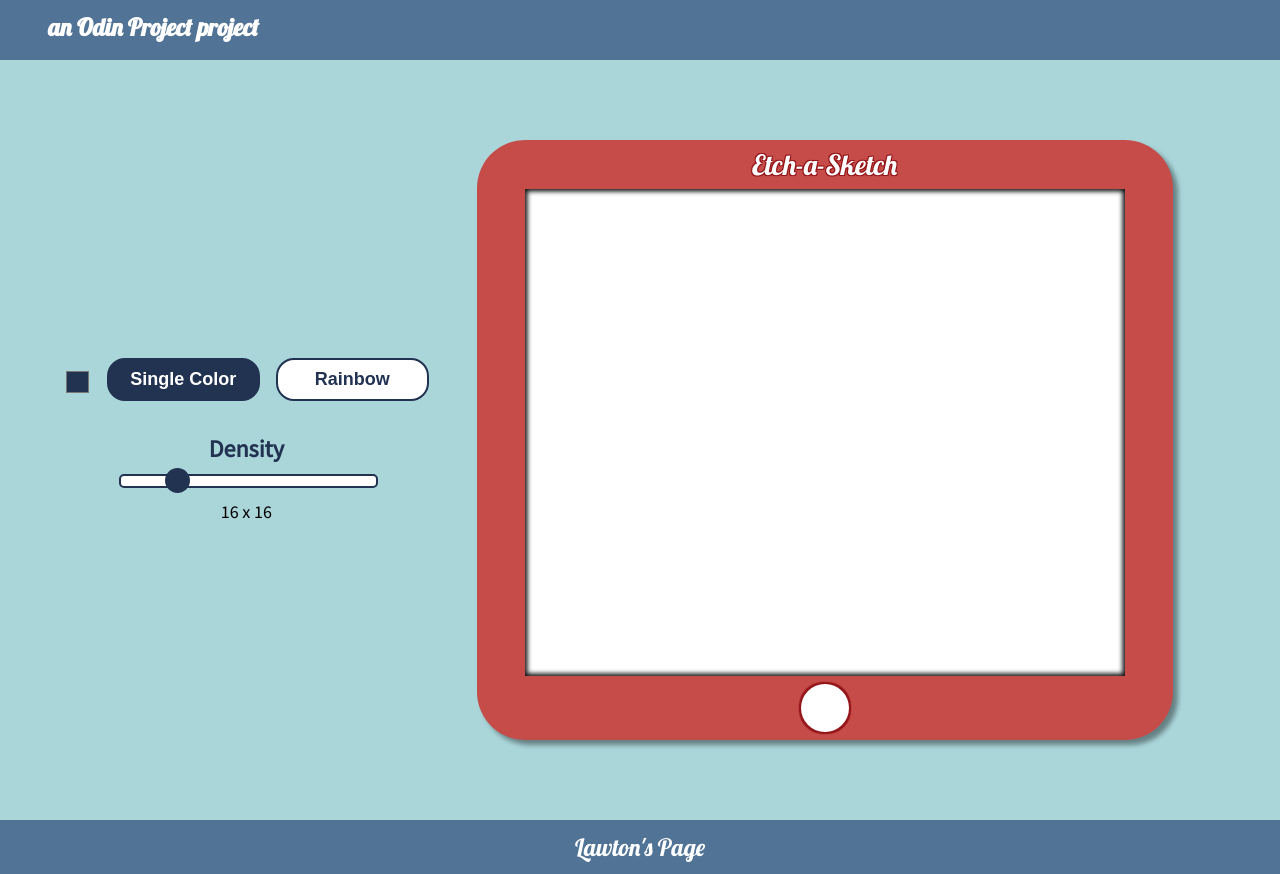
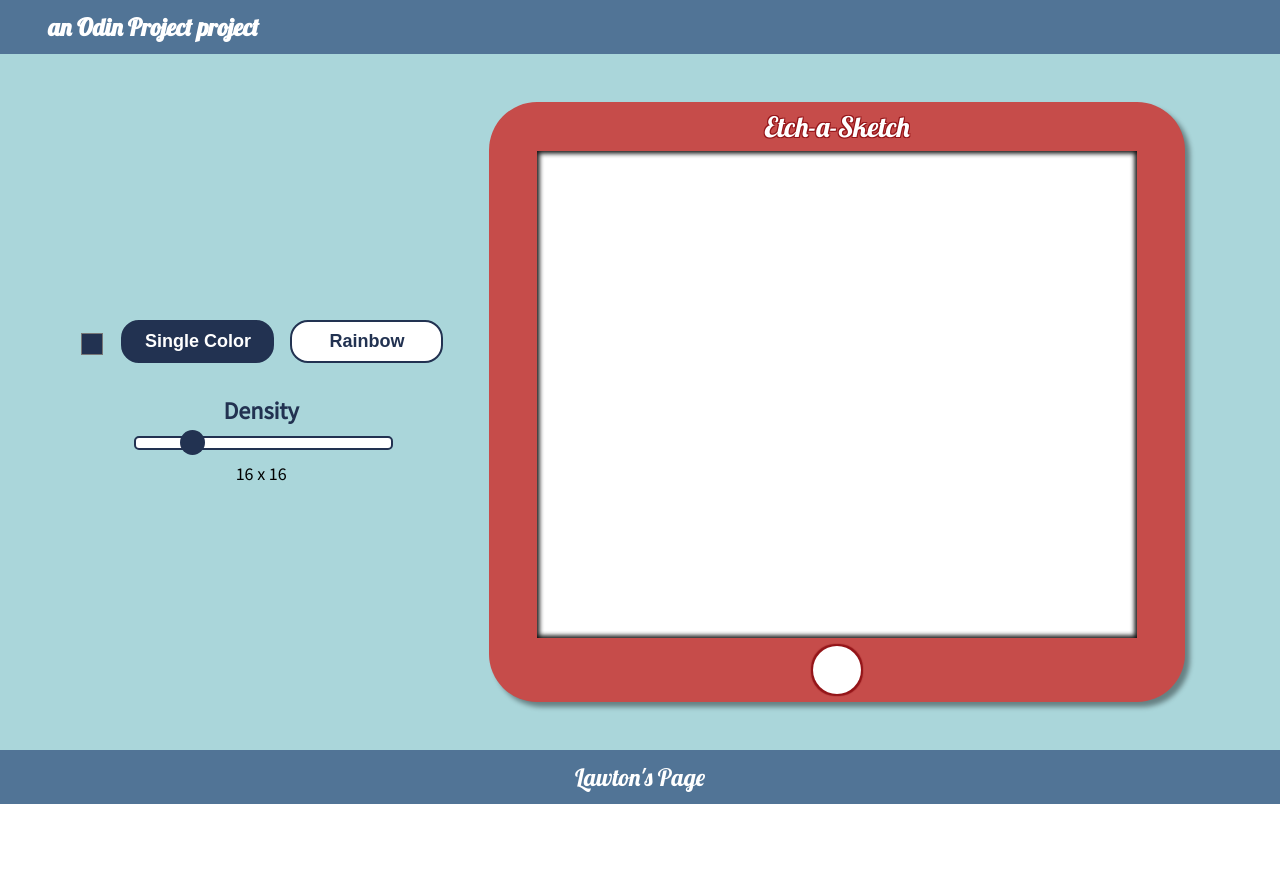
Before and after one commit to lawtronicus/Etch-a-Sketch, a plain HTML site: page index.html in a window 1280 px wide. After the commit the page ends 804 px from the top, so only its background shows below. Drawn offline with Linux system fonts and the light colour scheme.

Commit message:
made a margin fix to make the footer visible

```diff
--- a/style.css
+++ b/style.css
@@ -23,7 +23,7 @@
 body {
     display: flex;
     flex-direction: column;
-    min-height: 100vh;
+    height: 100%;
     margin: 0;
     font-family: 'Source Sans Pro', sans-serif;
 }
@@ -31,6 +31,7 @@
 /* begin header styling */
 
 header {
+    flex: 0;
     display: flex;
     height: 1.5em;
     color: white;
@@ -188,7 +189,7 @@
     display: flex;
     flex-direction: column;
     background-color: var(--contrast-color);
-    margin: 3em;
+    margin: 1em;
     border-radius: 3em;
     padding: 0em 3em 0em 3em;
     box-shadow: 5px 5px 5px rgba(0,0,0,.4);
@@ -231,7 +232,7 @@
 /* begin footer styling */
 
 footer {
-    padding: 0;
+    flex: 0;
     padding: .5em;
     background-color: palegreen;
     display: flex;
```
